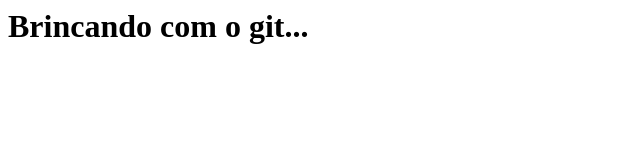
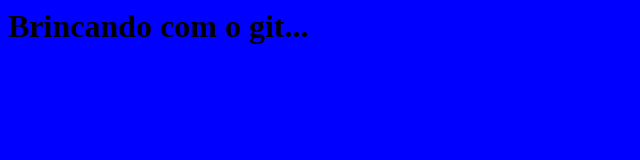
Before and after one commit to Machabane/curso-git-branch, a plain HTML site: page index.html in a window 1280 px wide. Shown: the whole page, without its empty margins (0-640 px from the left). Drawn offline with Linux system fonts and the light colour scheme.

Commit message:
inicio do design

```diff
--- a/index.html
+++ b/index.html
@@ -1,5 +1,6 @@
 <html>
     <head>
+        <link rel="stylesheet" href="style.css" type="text/css">
     </head>
     <body>
         <h1>Brincando com o git...</h1>
--- /dev/null
+++ b/style.css
@@ -0,0 +1,3 @@
+body {
+    background-color: blue;
+}
```
